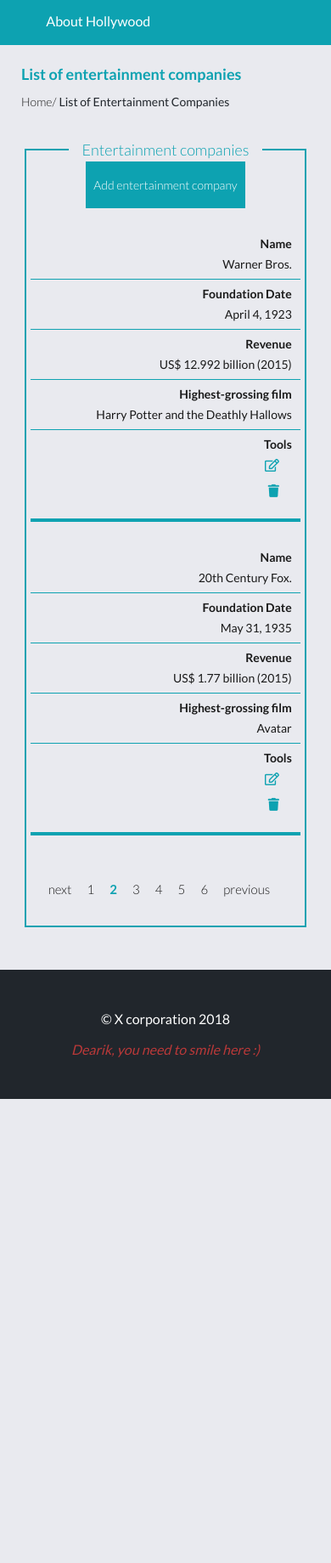
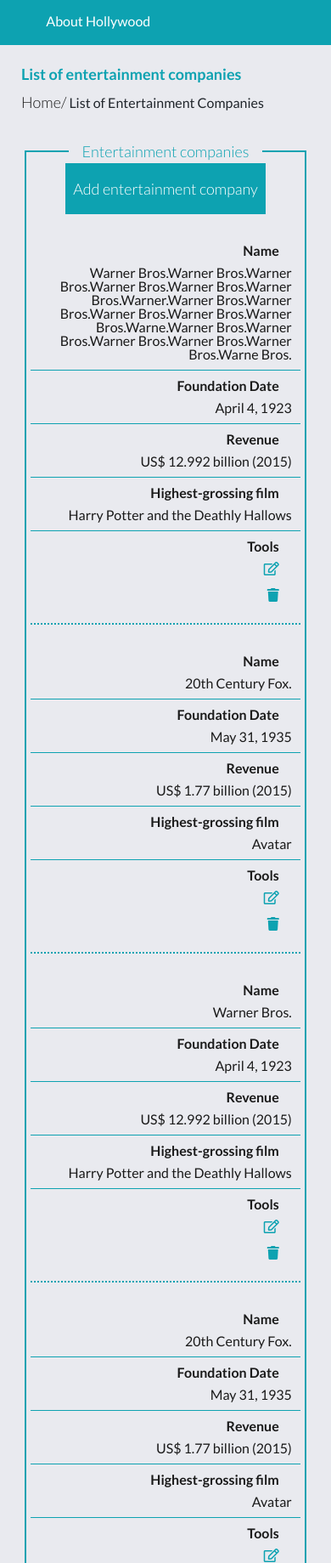
Before and after one commit to fedcalmus/Admin, a website: page index.html in a window 390 px wide. Shown: the part 161-2000 px from the top of the page at 85% size. Before the commit the page ends 1454 px from the top, so only its background shows below. Drawn offline with nearby package versions, Linux system fonts and the light colour scheme.

Commit message:
Sticky footer and finalization of responsive design

```diff
--- a/index.html
+++ b/index.html
@@ -77,7 +77,7 @@
         </thead>
         <tbody>
         <tr>
-            <td data-label="Name">Warner Bros.</td>
+            <td data-label="Name">Warner Bros.Warner Bros.Warner Bros.Warner Bros.Warner Bros.Warner Bros.Warner.Warner Bros.Warner Bros.Warner Bros.Warner Bros.Warner Bros.Warne.Warner Bros.Warner Bros.Warner Bros.Warner Bros.Warner Bros.Warne Bros.</td>
             <td data-label="Foundation Date">April 4, 1923</td>
             <td data-label="Revenue">US$ 12.992 billion (2015)</td>
             <td data-label="Highest-grossing film">Harry Potter and the Deathly Hallows</td>
@@ -92,9 +92,56 @@
             <td data-label="Tools"><a href="#"><i class="far fa-edit"></i></a>
                 <a href="#delete-popup" class="open-popup-link"><i class="fas fa-trash"></i></a></td>
         </tr>
+        <tr>
+            <td data-label="Name">Warner Bros.</td>
+            <td data-label="Foundation Date">April 4, 1923</td>
+            <td data-label="Revenue">US$ 12.992 billion (2015)</td>
+            <td data-label="Highest-grossing film">Harry Potter and the Deathly Hallows</td>
+            <td data-label="Tools"><a href="#"><i class="far fa-edit"></i></a>
+                <a href="#delete-popup" class="open-popup-link"><i class="fas fa-trash"></i></a></td>
+        </tr>
+        <tr>
+            <td data-label="Name">20th Century Fox.</td>
+            <td data-label="Foundation Date">May 31, 1935</td>
+            <td data-label="Revenue">US$ 1.77 billion (2015)</td>
+            <td data-label="Highest-grossing film">Avatar</td>
+            <td data-label="Tools"><a href="#"><i class="far fa-edit"></i></a>
+                <a href="#delete-popup" class="open-popup-link"><i class="fas fa-trash"></i></a></td>
+        </tr>
+        <tr>
+            <td data-label="Name">Warner Bros.</td>
+            <td data-label="Foundation Date">April 4, 1923</td>
+            <td data-label="Revenue">US$ 12.992 billion (2015)</td>
+            <td data-label="Highest-grossing film">Harry Potter and the Deathly Hallows</td>
+            <td data-label="Tools"><a href="#"><i class="far fa-edit"></i></a>
+                <a href="#delete-popup" class="open-popup-link"><i class="fas fa-trash"></i></a></td>
+        </tr>
+        <tr>
+            <td data-label="Name">20th Century Fox.</td>
+            <td data-label="Foundation Date">May 31, 1935</td>
+            <td data-label="Revenue">US$ 1.77 billion (2015)</td>
+            <td data-label="Highest-grossing film">Avatar</td>
+            <td data-label="Tools"><a href="#"><i class="far fa-edit"></i></a>
+                <a href="#delete-popup" class="open-popup-link"><i class="fas fa-trash"></i></a></td>
+        </tr>
+        <tr>
+            <td data-label="Name">Warner Bros.</td>
+            <td data-label="Foundation Date">April 4, 1923</td>
+            <td data-label="Revenue">US$ 12.992 billion (2015)</td>
+            <td data-label="Highest-grossing film">Harry Potter and the Deathly Hallows</td>
+            <td data-label="Tools"><a href="#"><i class="far fa-edit"></i></a>
+                <a href="#delete-popup" class="open-popup-link"><i class="fas fa-trash"></i></a></td>
+        </tr>
+        <tr>
+            <td data-label="Name">20th Century Fox.</td>
+            <td data-label="Foundation Date">May 31, 1935</td>
+            <td data-label="Revenue">US$ 1.77 billion (2015)</td>
+            <td data-label="Highest-grossing film">Avatar</td>
+            <td data-label="Tools"><a href="#"><i class="far fa-edit"></i></a>
+                <a href="#delete-popup" class="open-popup-link"><i class="fas fa-trash"></i></a></td>
+        </tr>
         </tbody>
     </table>
-    <!--</div>-->
         <div class="paginationSection">
             <a href="#">next</a>
             <a href="#">1</a>
@@ -107,10 +154,12 @@
         </div>
     </fieldset>
 </div>
-<div id="delete-popup" class="white-popup mfp-hide">
+<div id="delete-popup" class="deletePopup mfp-hide">
     <h4 class="popupHeading">Are you sure you want to delete?</h4>
+    <form action="">
     <button id="hide" class="cancelButton popupButtons popup-modal-dismiss">Cancel</button>
-    <button class="ConfirmButton popupButtons">Confirm</button>
+    <button class="confirmButton popupButtons">Confirm</button>
+    </form>
 </div>
 <footer>
     <div class="container">
--- a/style/main.css
+++ b/style/main.css
@@ -64,11 +64,20 @@
     margin:0;
     background-color: #e9eaef;
     color: #1a1a1a;
+    display: flex;
+    flex-direction: column;
+}
+
+
+html, body{
+    height: 100%;
 }
 
 .container{
     max-width: 85%;
     margin: 0 auto;
+    flex: 1 0 auto;
+
 }
 
 header{
@@ -113,7 +122,6 @@
 .clearAfter{
     content: " ";
     clear: both;
-    display: table;
 }
 
 .expandableItems{
@@ -251,11 +259,14 @@
     padding: 20px;
 }
 
-.tableContent td{
-    border: 1px solid #0da2b1;
+.tableContent td, .tableContent td::before{
     white-space: nowrap;
     overflow: hidden;
     text-overflow: ellipsis;
+}
+
+.tableContent td {
+    border: 1px solid #0da2b1;
 }
 
 .row1{
@@ -318,10 +329,13 @@
 
 /*Pagination styles end here*/
 
-footer{
+footer {
     padding: 50px 0;
     text-align: center;
+    flex-shrink: 0;
 }
+
+
 
 footer .positiveText{
     color:#ba3939;
@@ -329,7 +343,7 @@
     padding-top: 20px;
 }
 /*magnific pop-up styles starts here*/
-.white-popup{
+.deletePopup{
     position: relative;
     background-color: #0da2b1;
     color: #ffffff;
@@ -342,13 +356,16 @@
 
 .popupButtons{
     padding: 15px 45px;
-    background-color: #ffffff;
     border: none;
     outline: none;
-    color: #0da2b1;
     font-size: 15px;
     font-weight: 300;
     cursor:pointer;
+}
+
+ .confirmButton {
+    background-color: #ffffff;
+    color: #0da2b1;
 }
 
 .popupButtons:hover {
@@ -373,15 +390,14 @@
 
 /*Responsive design starts here*/
 
- @media only screen and (max-width: 1100px){
+ @media only screen and (max-width: 1300px) {
 
-
-     table thead {
+     .tableContent thead {
          display: none;
      }
 
-     table tr {
-         border-bottom: 3px solid #0da2b1;
+     .tableContent tr {
+         border-bottom: 2px dotted #0da2b1;
          display: block;
          margin-bottom: 25px;
      }
@@ -391,44 +407,50 @@
          display: block;
          font-size: 16px;
          text-align: right;
+         white-space: pre-wrap;
      }
 
      .tableContent td::before {
          content: attr(data-label);
          float: left;
          font-weight: 600;
+         max-width: 300px;
+         padding-right: 15px;
      }
 
      .tableContent td:last-child {
          border-bottom: 0;
      }
 
-     .tableContent{
-         border:none;
+     .tableContent {
+         border: none;
      }
 
-     .tableContent td{
-         border-bottom: 1px solid #0da2b1!important;
-         border:none;
+     .tableContent td {
+         border-bottom: 1px solid #0da2b1;
+         border-top: 0;
+         border-right: 0;
+         border-left: 0;
+     }
+ }
+     @media only screen and (max-width: 950px) {
 
+        .container{
+            font-size: 16px;
+            width: 100%;
         }
-
-}
-
-
-@media only screen and (max-width: 700px) {
          .tableContent td {
              display: flex;
              flex-direction: column;
-        font-size: 14px;
              white-space: normal;
          }
 
          .tableContent td:before {
              padding-bottom: 10px;
+             max-width: 100%;
          }
 
-    .tableContent th, td{
+         .tableContent th, td {
              padding: 10px;
          }
 
@@ -438,49 +460,52 @@
 
          .addButton {
              float: none;
-        font-size: 14px;
+             /*font-size: 14px;*/
          }
 
-    .fa-edit, .fa-trash{
+         .fa-edit, .fa-trash {
              margin-bottom: 15px;
-        font-size: 15px;
          }
 
-    .tablefieldset legend{
+         .tablefieldset legend {
              font-size: 18px;
              padding: 0 15px;
          }
 
-    .paginationSection a{
-        font-size: 15px;
+         .paginationSection a {
+             font-size: 16px;
          }
 
-    .tablefieldset{
-        padding:5px;
+         .tablefieldset {
+             padding: 5px;
          }
-    .breadcrumdHeading{
+
+         .breadcrumdHeading {
              font-size: 18px;
          }
 
-    .breadcrumbs li, .breadcrumbs .breadcrumbLink{
-        font-size: 14px;
-    }
 
-    .expandableItems{
+         .expandableItems {
              background-color: #1a1a1a;
          }
 
-    .container{
-        width: 100%;
+         .popupButtons{
+             width:120px;
+             padding: 15px 0;
          }
-
-    .cancelButton{
+         .cancelButton {
              margin-bottom: 5px;
              margin-right: 0;
          }
 
-    .white-popup{
+         .deletePopup {
              text-align: center;
+             padding: 5px;
+         }
+
+         .deletePopup .popupHeading{
+             padding-top:30px;
          }
      }
+
 /*Responsive design ends here*/
```
Lines whose indentation alone changed are shown as unchanged.
